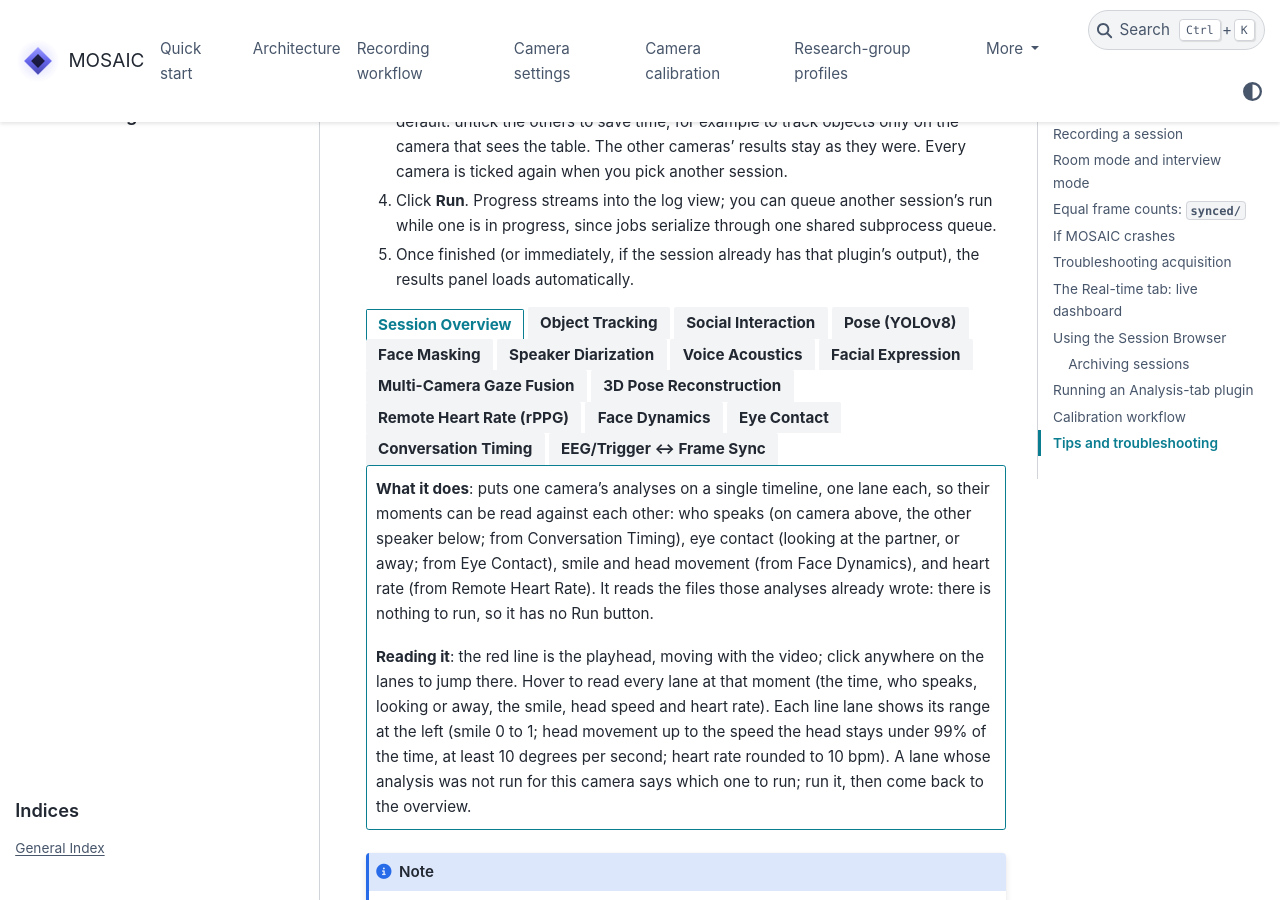
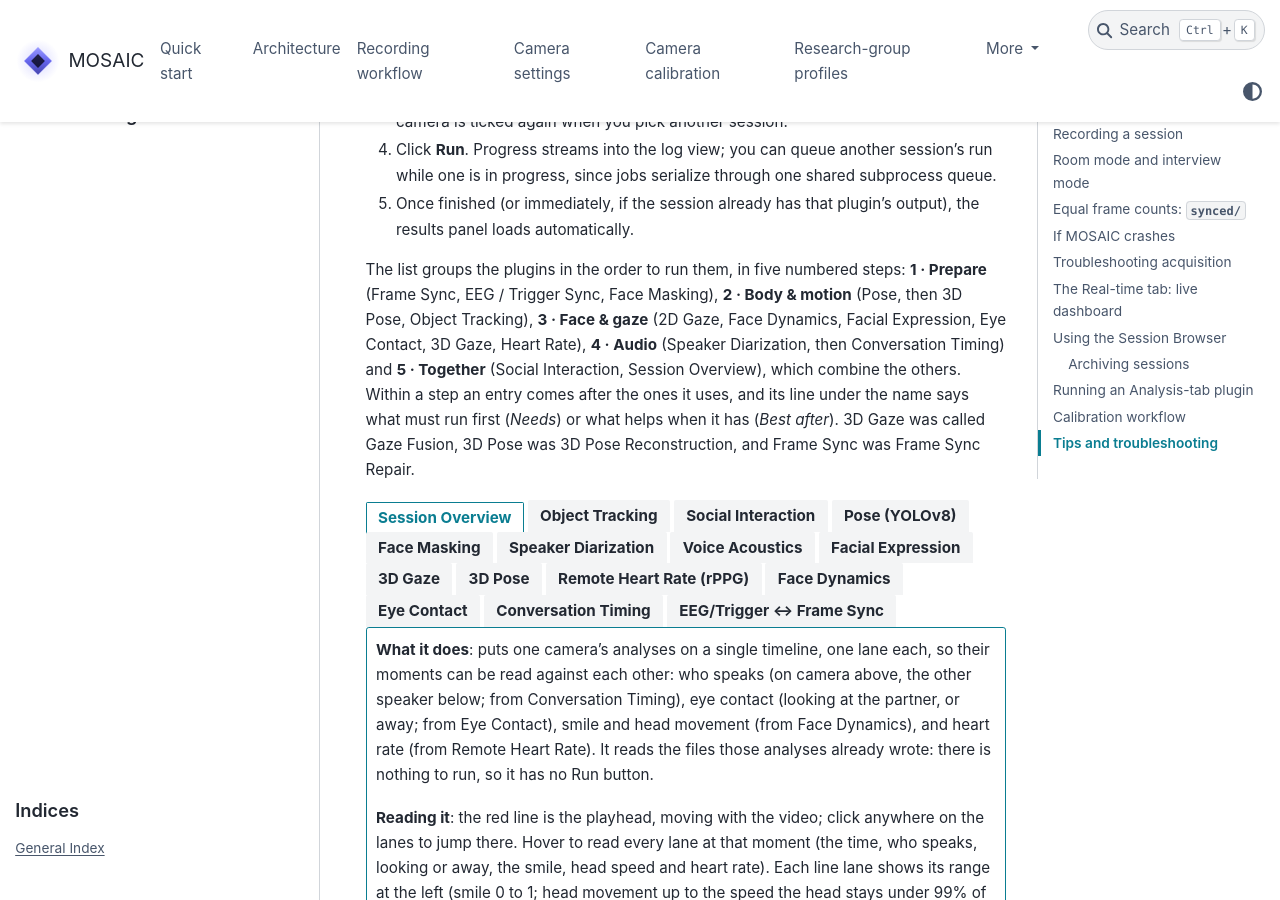
Before and after one commit to fcbg-platforms/mosaic, a Sphinx documentation site: the page built from docs/user_guide.rst, in a window 1280 px wide and 900 px high, scrolled down 10952 px. Built offline with Sphinx 7.4.7 and the PyData theme 0.15.4, drawn with Linux system fonts in a browser that asks for light colours; pages that are not in the unit, such as notebooks, are missing from menus; some of the changed text lies outside the part shown.

Commit message:
Analysis tab: analyses in the order to run them

```diff
--- a/docs/calibration.rst
+++ b/docs/calibration.rst
@@ -242,6 +242,6 @@
 reference plane from step 5 (``plane_point``/``plane_normal``, 3-vectors in
 room coordinates, and ``plane_defined``) and the named gaze target
 ``regions`` from step 6 (``name``, ``centre``, ``normal``, ``u_axis``,
-``width``, ``height``). The Analysis tab's **Multi-Camera Gaze Fusion**
+``width``, ``height``). The Analysis tab's **3D Gaze**
 plugin reads these and the per-camera calibration to find what each person
 looks at; see :ref:`analysis-api-gaze`.
--- a/docs/index.rst
+++ b/docs/index.rst
@@ -108,8 +108,8 @@
       :class-card: sd-border-0
 
       The ``analysis/`` project's importable library surface (Pose, Face
-      Masking, Diarization, Expression (incl. py-feat), Gaze Fusion, Motion,
-      3D Pose Reconstruction, and Remote Heart Rate), with full
+      Masking, Diarization, Expression (incl. py-feat), 3D Gaze, Motion,
+      3D Pose, and Remote Heart Rate), with full
       numpydoc-rendered signatures.
 
    .. grid-item-card:: ∑  Mathematical background
@@ -166,7 +166,7 @@
    * - **Eight offline analysis plugins**
      - Pose, Face Masking, Speaker Diarization, Facial Expression (3
        backends incl. real FACS Action Units via py-feat), Multi-Camera
-       Gaze Fusion, Motion Tracking, 3D Pose Reconstruction, and an
+       3D Gaze, Motion Tracking, 3D Pose, and an
        experimental Remote Heart Rate (rPPG) estimator; see
        :doc:`user_guide`.
 
--- a/docs/user_guide.rst
+++ b/docs/user_guide.rst
@@ -549,6 +549,17 @@
    shared subprocess queue.
 5. Once finished (or immediately, if the session already has that plugin's
    output), the results panel loads automatically.
+
+The list groups the plugins in the order to run them, in five numbered
+steps: **1 · Prepare** (Frame Sync, EEG / Trigger Sync, Face Masking),
+**2 · Body & motion** (Pose, then 3D Pose, Object Tracking), **3 · Face &
+gaze** (2D Gaze, Face Dynamics, Facial Expression, Eye Contact, 3D Gaze,
+Heart Rate), **4 · Audio** (Speaker Diarization, then Conversation Timing)
+and **5 · Together** (Social Interaction, Session Overview), which combine
+the others. Within a step an entry comes after the ones it uses, and its
+line under the name says what must run first (*Needs*) or what helps when it
+has (*Best after*). 3D Gaze was called Gaze Fusion, 3D Pose was 3D Pose
+Reconstruction, and Frame Sync was Frame Sync Repair.
 
 .. tab-set::
 
@@ -889,7 +900,7 @@
       formulas. Like Pose kinematics, subject identity isn't tracked
       frame-to-frame.
 
-   .. tab-item:: Multi-Camera Gaze Fusion
+   .. tab-item:: 3D Gaze
 
       **What it does**: finds where every person in the room looks, in 3D,
       using every calibrated camera that sees them: at whom (and whether
@@ -986,7 +997,7 @@
       into full 3D skeletons, one per detected person, per frame, with a
       stable identity across frames. Also needs
       :ref:`room (extrinsic) calibration <room-extrinsic-calibration>`
-      completed first, exactly like Gaze Fusion.
+      completed first, exactly like 3D Gaze.
 
       **Controls**: minimum-cameras-to-triangulate (2–6, default 2),
       maximum reprojection error in pixels (default 15; a keypoint whose
@@ -1402,7 +1413,7 @@
       whisper model (... device=...)`` says which.
 
       The other analyses run on the CPU: MediaPipe face and gaze models
-      (Gaze 2D, Gaze Fusion, Face Dynamics, Eye Contact, rPPG), FER+, and
+      (Gaze 2D, 3D Gaze, Face Dynamics, Eye Contact, rPPG), FER+, and
       py-feat, which is set to the CPU. ``scripts/doctor.ps1`` reports
       whether PyTorch can use the GPU.
 
```
Also changed, not shown: other parts of docs/user_guide.rst (+4 -4 lines), docs/analysis_api.rst (+5 -5 lines), docs/recording.rst (+4 -4 lines), 11 other files.
